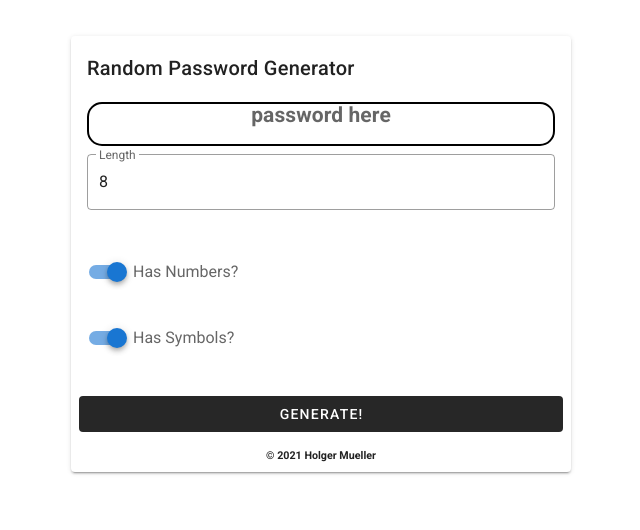
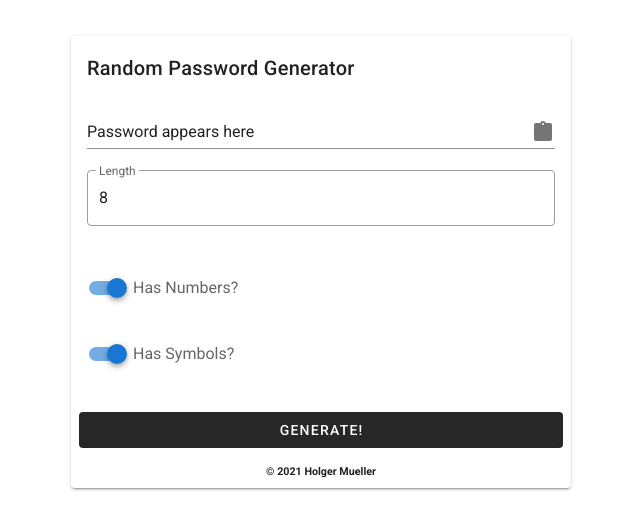
Before and after one commit to Holgermueller/passgen, a Vue app: page / in a window 1280 px wide. Shown: the part 150-680 px from the top of the page, without its empty margins (319-959 px from the left). Built offline with nearby package versions, Linux system fonts and the light colour scheme.

Commit message:
can copy password to clipboard

```diff
--- a/src/components/GeneratorComponents/PasswordDisplay.vue
+++ b/src/components/GeneratorComponents/PasswordDisplay.vue
@@ -1,8 +1,14 @@
 <template>
-  <div class="password-display">
-    <h2>
-      {{ generatedPassword }}
-    </h2>
+  <div>
+    <v-text-field
+      v-on:focus="$event.target.select()"
+      :value="generatedPassword"
+      ref="passwordToCopy"
+      append-icon="mdi-clipboard"
+      @click:append="copyToClipboard"
+      readonly
+    >
+    </v-text-field>
   </div>
 </template>
 
@@ -15,12 +21,19 @@ export default {
       return this.$store.getters.password;
     },
   },
+
+  methods: {
+    copyToClipboard() {
+      this.$refs.passwordToCopy.focus();
+      document.execCommand("copy");
+    },
+  },
 };
 </script>
 
 <style scoped>
 .password-display {
-  border: 2px solid black;
+  border: 1px solid black;
   border-radius: 15px;
   margin: 2px auto 8px;
   height: 44px;
--- a/src/store/PassGen/index.js
+++ b/src/store/PassGen/index.js
@@ -1,6 +1,6 @@
 export default {
   state: {
-    password: "password here",
+    password: "Password appears here",
   },
 
   mutations: {
```
